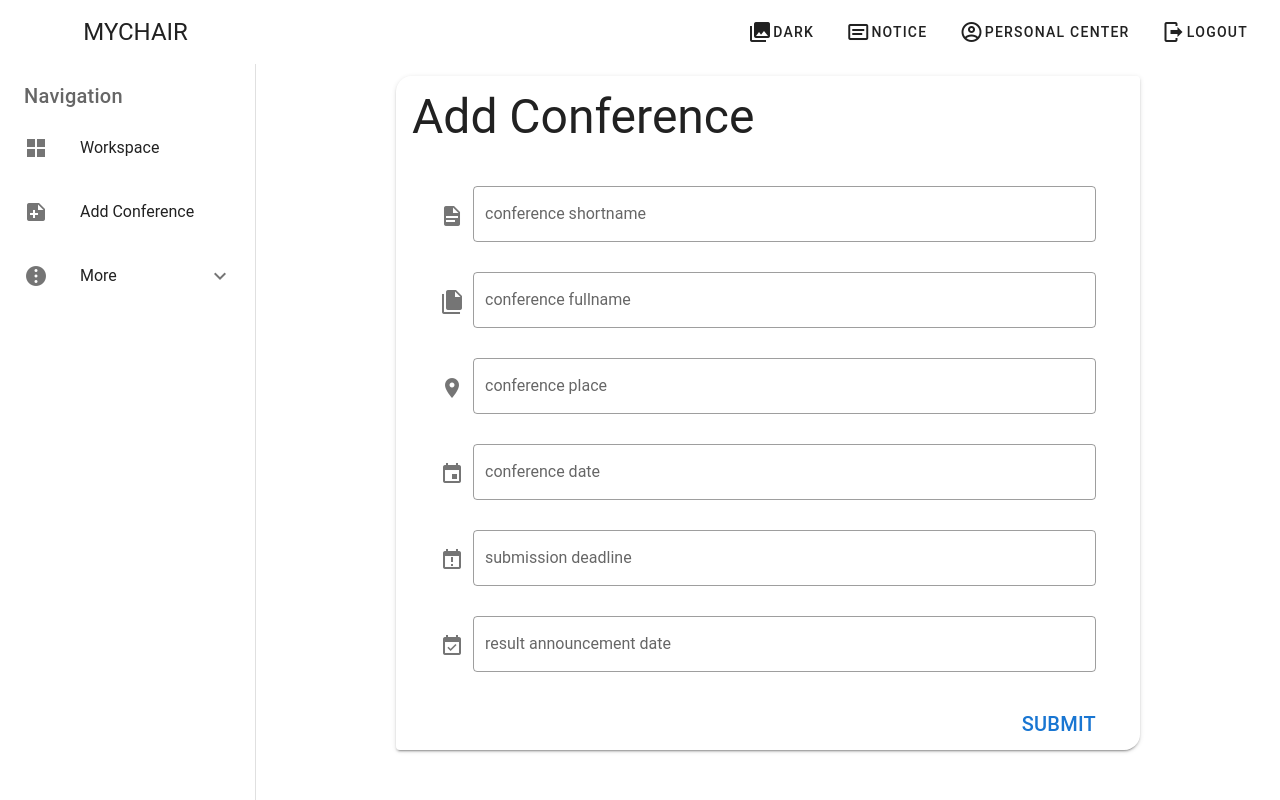
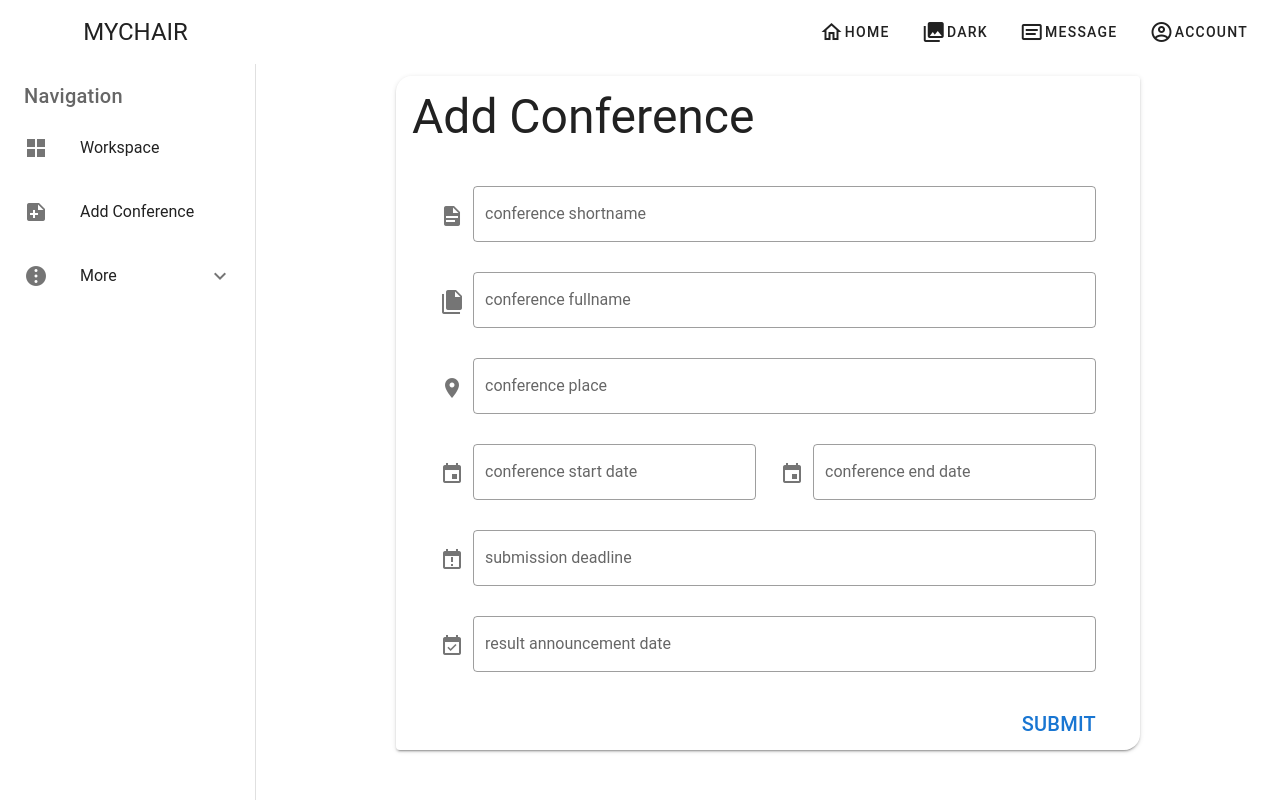
Before and after one commit to CappuccinoCup/MyChair, a Vue app in the folder my-chair/: page /home/addconference in a window 1280 px wide. Built offline with nearby package versions, Linux system fonts and the light colour scheme; sample sign-in values are in the browser's storage; a small style sheet from the web is missing.

Commit message:
prepare for lab3

```diff
--- a/my-chair/src/components/AddConference.vue
+++ b/my-chair/src/components/AddConference.vue
@@ -29,32 +29,47 @@
                 <v-text-field v-model="place" label="conference place" ref="place"
                               outlined clearable prepend-icon="mdi-map-marker"
                               :rules="[() => !!place || 'conference place is required']"></v-text-field>
+                <v-row>
+                  <v-col cols="6">
                     <v-menu v-model="menu1" :close-on-content-click="false" :nudge-right="50"
                             transition="scale-transition" offset-y min-width="290px">
                       <template v-slot:activator="{ on }">
-                    <v-text-field v-model="dateHeld" label="conference date" ref="dateHeld"
+                        <v-text-field v-model="dateStart" label="conference start date" ref="dateStart"
                                       prepend-icon="mdi-calendar" outlined readonly v-on="on"
-                                  :rules="[() => !!dateHeld || 'conference date is required']"></v-text-field>
+                                      :rules="[() => !!dateStart || 'conference start date is required']"></v-text-field>
                       </template>
-                  <v-date-picker v-model="dateHeld" @input="menu1 = false"></v-date-picker>
+                      <v-date-picker v-model="dateStart" @input="menu1 = false"></v-date-picker>
                     </v-menu>
+                  </v-col>
+                  <v-col cols="6">
                     <v-menu v-model="menu2" :close-on-content-click="false" :nudge-right="50"
+                            transition="scale-transition" offset-y min-width="290px">
+                      <template v-slot:activator="{ on }">
+                        <v-text-field v-model="dateEnd" label="conference end date" ref="dateEnd"
+                                      prepend-icon="mdi-calendar" outlined readonly v-on="on"
+                                      :rules="[() => !!dateEnd || 'conference end date is required']"></v-text-field>
+                      </template>
+                      <v-date-picker v-model="dateEnd" @input="menu2 = false"></v-date-picker>
+                    </v-menu>
+                  </v-col>
+                </v-row>
+                <v-menu v-model="menu3" :close-on-content-click="false" :nudge-right="50"
                         transition="scale-transition" offset-y min-width="290px">
                   <template v-slot:activator="{ on }">
                     <v-text-field v-model="deadline" label="submission deadline" ref="deadline"
                                   prepend-icon="mdi-calendar-alert" outlined readonly v-on="on"
                                   :rules="[() => !!deadline || 'submission deadline is required']"></v-text-field>
                   </template>
-                  <v-date-picker v-model="deadline" @input="menu2 = false"></v-date-picker>
+                  <v-date-picker v-model="deadline" @input="menu3 = false"></v-date-picker>
                 </v-menu>
-                <v-menu v-model="menu3" :close-on-content-click="false" :nudge-right="50"
+                <v-menu v-model="menu4" :close-on-content-click="false" :nudge-right="50"
                         transition="scale-transition" offset-y min-width="290px">
                   <template v-slot:activator="{ on }">
-                    <v-text-field v-model="dateReleased" label="result announcement date" ref="dateReleased"
+                    <v-text-field v-model="dateRelease" label="result announcement date" ref="dateRelease"
                                   prepend-icon="mdi-calendar-check" outlined readonly v-on="on"
-                                  :rules="[() => !!dateReleased || 'result announcement date is required']"></v-text-field>
+                                  :rules="[() => !!dateRelease || 'result announcement date is required']"></v-text-field>
                   </template>
-                  <v-date-picker v-model="dateReleased" @input="menu3 = false"></v-date-picker>
+                  <v-date-picker v-model="dateRelease" @input="menu4 = false"></v-date-picker>
                 </v-menu>
               </v-form>
             </v-card-text>
@@ -87,12 +102,14 @@
                 shortname: '',
                 fullname: '',
                 place: '',
-                dateHeld: '',
+                dateStart: '',
+                dateEnd: '',
                 deadline: '',
-                dateReleased: '',
+                dateRelease: '',
                 menu1: false,
                 menu2: false,
                 menu3: false,
+                menu4: false,
                 formHasErrors: false,
                 overlay: false,
                 showSnackbar: false,
@@ -106,9 +123,10 @@
                     shortname: this.shortname,
                     fullname: this.fullname,
                     place: this.place,
-                    dateHeld: this.dateHeld,
+                    dateStart: this.dateStart,
+                    dateEnd: this.dateEnd,
                     deadline: this.deadline,
-                    dateReleased: this.dateReleased
+                    dateRelease: this.dateRelease
                 }
             },
             whiteOpacity: function () {
--- a/my-chair/src/components/Navigation.vue
+++ b/my-chair/src/components/Navigation.vue
@@ -87,20 +87,45 @@
     <v-app-bar app clipped-left flat :color="whiteOpacity">
       <v-app-bar-nav-icon class="d-lg-none" v-if="drawerVisible" @click.stop="drawer = !drawer"/>
       <v-img src="../assets/MyChair_logo.png" alt="MyChair Logo" max-height="50px" max-width="50px"></v-img>
-      <v-btn text class="d-none d-md-flex" @click="logoLinkTo">
+      <v-btn text class="d-none d-md-flex" @click="openHome">
         <v-toolbar-title class="headline">
           MyChair
         </v-toolbar-title>
       </v-btn>
       <v-spacer></v-spacer>
+      <v-btn text v-if="hasLoggedIn" @click="openHome">
+        <v-icon>mdi-home-outline</v-icon>
+        <div class="d-none d-md-flex">Home</div>
+      </v-btn>
       <v-btn text @click="changeTheme">
         <v-icon>mdi-image-multiple</v-icon>
         <div class="d-none d-md-flex">{{isDark ? 'Light' : 'Dark'}}</div>
       </v-btn>
-      <v-btn text>
+      <v-btn text v-if="hasLoggedIn">
         <v-icon>mdi-card-text-outline</v-icon>
-        <div class="d-none d-md-flex">Notice</div>
+        <div class="d-none d-md-flex">Message</div>
       </v-btn>
+
+      <v-menu open-on-hover bottom offset-y v-if="hasLoggedIn">
+        <template v-slot:activator="{ on }">
+          <v-btn text v-on="on">
+            <v-icon>mdi-account-circle-outline</v-icon>
+            <div class="d-none d-md-flex">Account</div>
+          </v-btn>
+        </template>
+        <v-list>
+          <v-list-item>
+            <v-list-item-title>{{username}}</v-list-item-title>
+          </v-list-item>
+          <v-list-item>
+            <v-list-item-title>more</v-list-item-title>
+          </v-list-item>
+          <v-list-item @click="confirmLogout = true">
+            <v-list-item-title>logout</v-list-item-title>
+          </v-list-item>
+        </v-list>
+      </v-menu>
+
       <v-btn text v-if="!hasLoggedIn" @click="openLogin">
         <v-icon>mdi-login</v-icon>
         <div class="d-none d-md-flex">Login</div>
@@ -110,24 +135,6 @@
         <div class="d-none d-md-flex">Register</div>
       </v-btn>
 
-      <v-menu open-on-hover bottom offset-y v-if="hasLoggedIn">
-        <template v-slot:activator="{ on }">
-          <v-btn text v-on="on">
-            <v-icon>mdi-account-circle-outline</v-icon>
-            <div class="d-none d-md-flex">Personal Center</div>
-          </v-btn>
-        </template>
-        <v-list>
-          <v-list-item v-for="(item, index) in items" :key="index" @click="item.linkTo">
-            <v-list-item-title>{{ item.title }}</v-list-item-title>
-          </v-list-item>
-        </v-list>
-      </v-menu>
-
-      <v-btn text v-if="hasLoggedIn" @click="confirmLogout = true">
-        <v-icon>mdi-logout</v-icon>
-        <div class="d-none d-md-flex">Logout</div>
-      </v-btn>
     </v-app-bar>
   </div>
 </template>
@@ -138,24 +145,13 @@
         data() {
             return {
                 drawer: null,
-                items: [
-                    {
-                        title: (this.$store.state.userDetails ? this.$store.state.userDetails.username : 'friend A'),
-                        linkTo: function () {
-                            // TODO: developing user's person center
-                        }
-                    },
-                    {
-                        title: 'more',
-                        linkTo: function () {
-                            // TODO: developing more about user's account
-                        }
-                    }
-                ],
                 confirmLogout: false
             }
         },
         computed: {
+            username: function () {
+                return this.$store.state.userDetails ? this.$store.state.userDetails.username : 'friend A';
+            },
             hasLoggedIn: function () {
                 return this.$store.state.token;
             },
@@ -178,7 +174,7 @@
             }
         },
         methods: {
-            logoLinkTo: function () {
+            openHome: function () {
                 if (this.hasLoggedIn) {
                     if (this.$route.path !== '/home') {
                         this.$router.push({path: '/home'});
```
Lines whose indentation alone changed are shown as unchanged.
